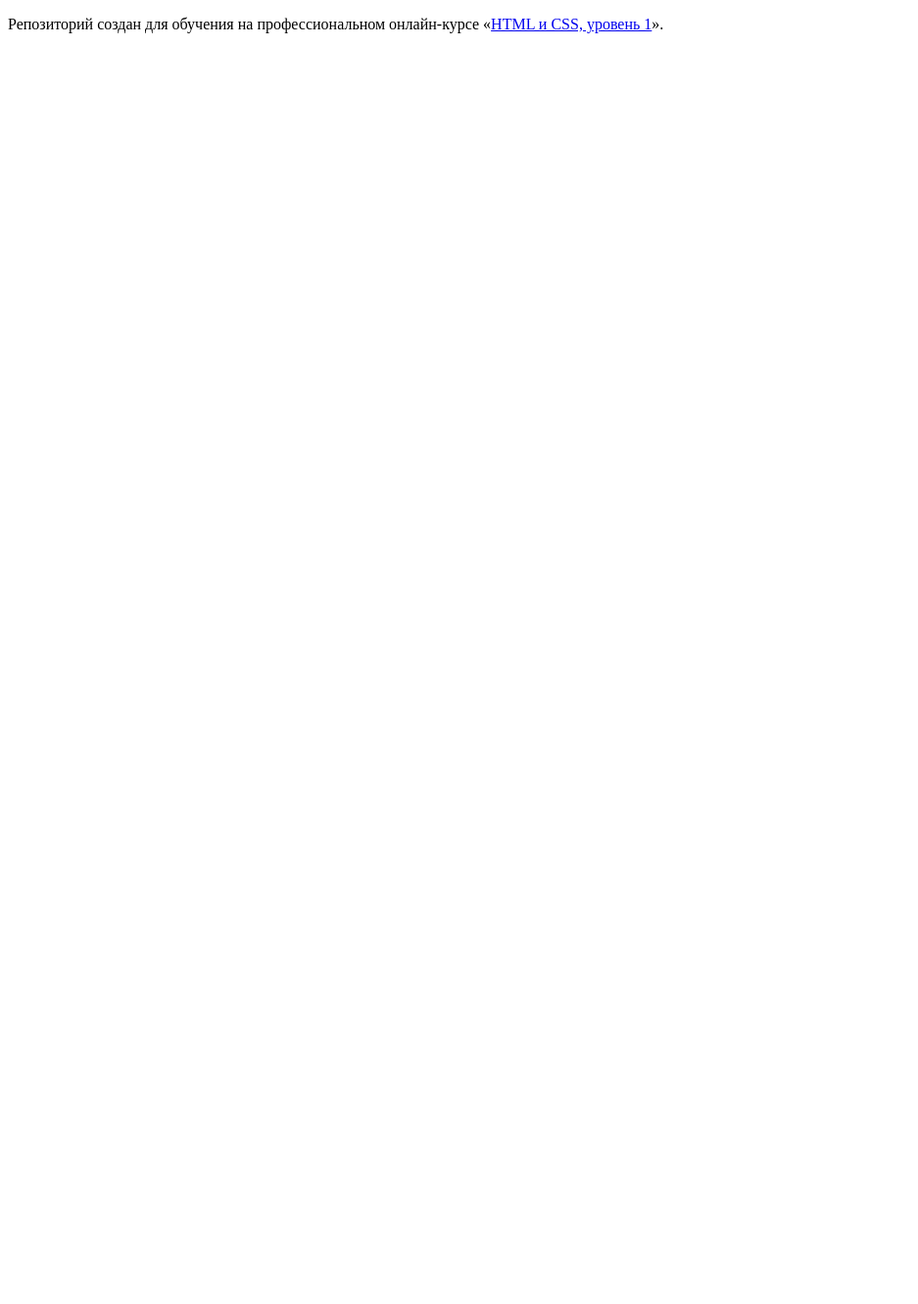
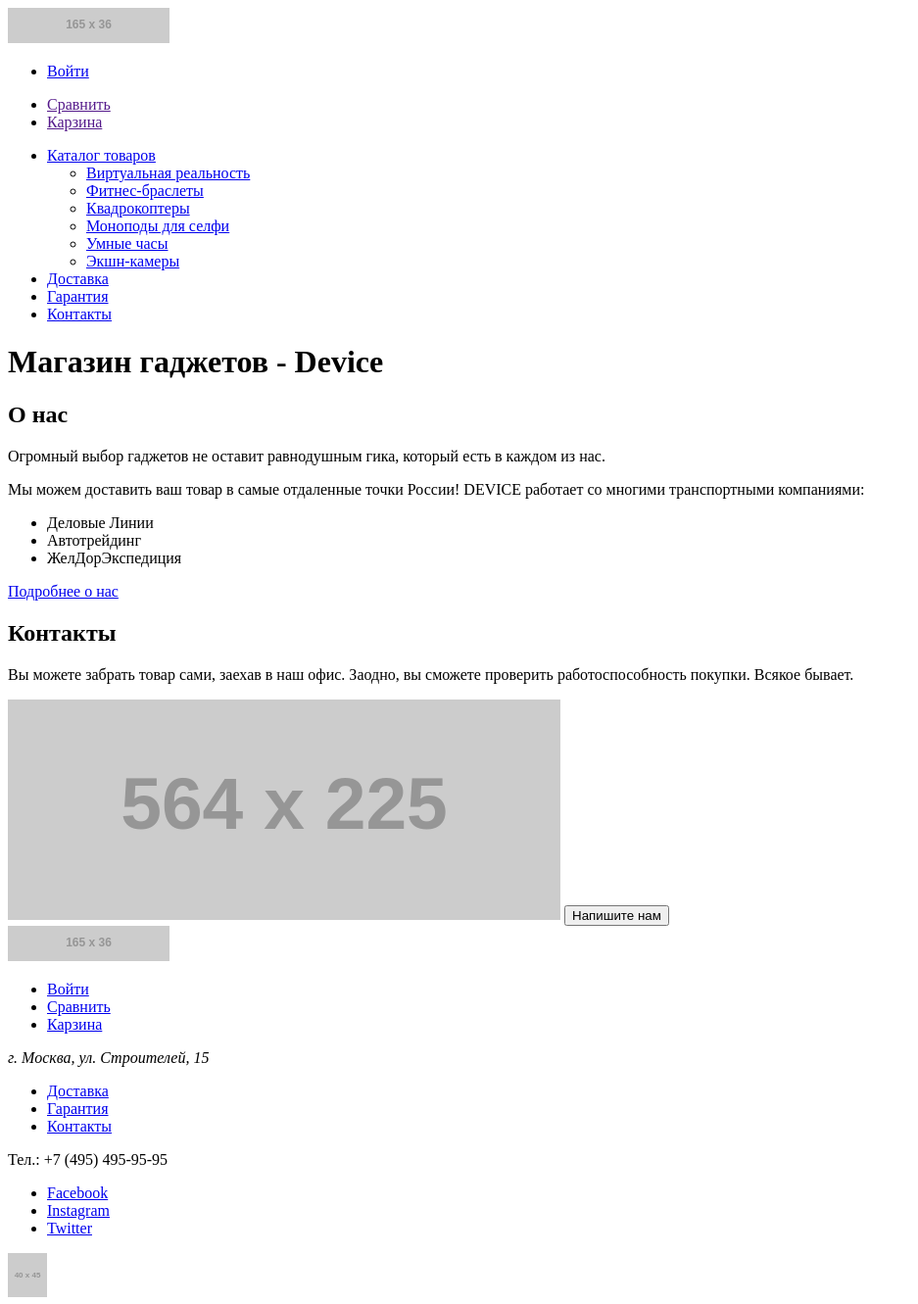
Before and after one commit to romanger/1088545-device-26, a plain HTML site: page index.html in a window 1280 px wide. Shown: the whole page at 98% size, without its empty margins (0-937 px from the left). Before the commit the page ends 800 px from the top, so only its background shows below. Drawn offline with Linux system fonts and the light colour scheme; placeholder pictures from the web are drawn by us.

Commit message:
Разметка главной страницы

```diff
--- a/index.html
+++ b/index.html
@@ -1,12 +1,102 @@
 <!DOCTYPE html>
 <html lang="ru">
   <head>
-    <meta charset="utf-8">
+    <meta charset="utf-8" />
     <title>HTML Academy: Девайс</title>
   </head>
   <body>
+    <header>
+      <a href="#">
+        <img src="https://via.placeholder.com/165x36" alt="Логотип" />
+      </a>
+      <!-- Поиск по сайту -->
+      <ul>
+        <li><a href="#">Войти</a></li>
+      </ul>
+      <ul>
+        <li><a href="">Сравнить</a></li>
+        <li><a href="">Карзина</a></li>
+      </ul>
+      <nav>
+        <ul>
+          <li>
+            <a href="catalog.html">Каталог товаров</a>
+            <ul>
+              <li><a href="catalog.html">Виртуальная реальность</a></li>
+              <li><a href="catalog.html">Фитнес-браслеты</a></li>
+              <li><a href="catalog.html">Квадрокоптеры</a></li>
+              <li><a href="catalog.html">Моноподы для селфи</a></li>
+              <li><a href="catalog.html">Умные часы</a></li>
+              <li><a href="catalog.html">Экшн-камеры</a></li>
+            </ul>
+          </li>
+          <li><a href="#">Доставка</a></li>
+          <li><a href="#">Гарантия</a></li>
+          <li><a href="#">Контакты</a></li>
+        </ul>
+      </nav>
+    </header>
+    <main>
+      <h1>Магазин гаджетов - Device</h1>
 
-    <p>Репозиторий создан для обучения на профессиональном онлайн‑курсе «<a href="https://htmlacademy.ru/intensive/htmlcss">HTML и CSS, уровень 1</a>».</p>
+      <section>
+        <h2>О нас</h2>
+        <p>
+          Огромный выбор гаджетов не оставит равнодушным гика, который есть в
+          каждом из нас.
+        </p>
+        <p>
+          Мы можем доставить ваш товар в самые отдаленные точки России! DEVICE
+          работает со многими транспортными компаниями:
+        </p>
+        <ul>
+          <li>Деловые Линии</li>
+          <li>Автотрейдинг</li>
+          <li>ЖелДорЭкспедиция</li>
+        </ul>
+        <a href="#">Подробнее о нас</a>
+      </section>
+      <section>
+        <h2>Контакты</h2>
+        <p>
+          Вы можете забрать товар сами, заехав в наш офис. Заодно, вы сможете
+          проверить работоспособность покупки. Всякое бывает.
+        </p>
+        <img
+          src="https://via.placeholder.com/564x225"
+          alt="Карта"
+          width="564"
+          height="225"
+        />
+        <button>Напишите нам</button>
+      </section>
+    </main>
+    <footer>
+      <a href="#">
+        <img src="https://via.placeholder.com/165x36" alt="Логотип" />
+      </a>
+      <ul>
+        <li><a href="#">Войти</a></li>
+        <li><a href="#">Сравнить</a></li>
+        <li><a href="#">Карзина</a></li>
+      </ul>
+      <address>
+        г. Москва, ул. Строителей, 15
+      </address>
+      <ul>
+        <li><a href="#">Доставка</a></li>
+        <li><a href="#">Гарантия</a></li>
+        <li><a href="#">Контакты</a></li>
+      </ul>
+      <p>Тел.: +7 (495) 495-95-95</p>
 
+      <ul>
+        <li><a href="#">Facebook</a></li>
+        <li><a href="#">Instagram</a></li>
+        <li><a href="#">Twitter</a></li>
+      </ul>
+
+      <a href="#"><img src="https://via.placeholder.com/40x45" width="40" height="45" alt="Htmlacademy"></a>
+    </footer>
   </body>
 </html>
```
